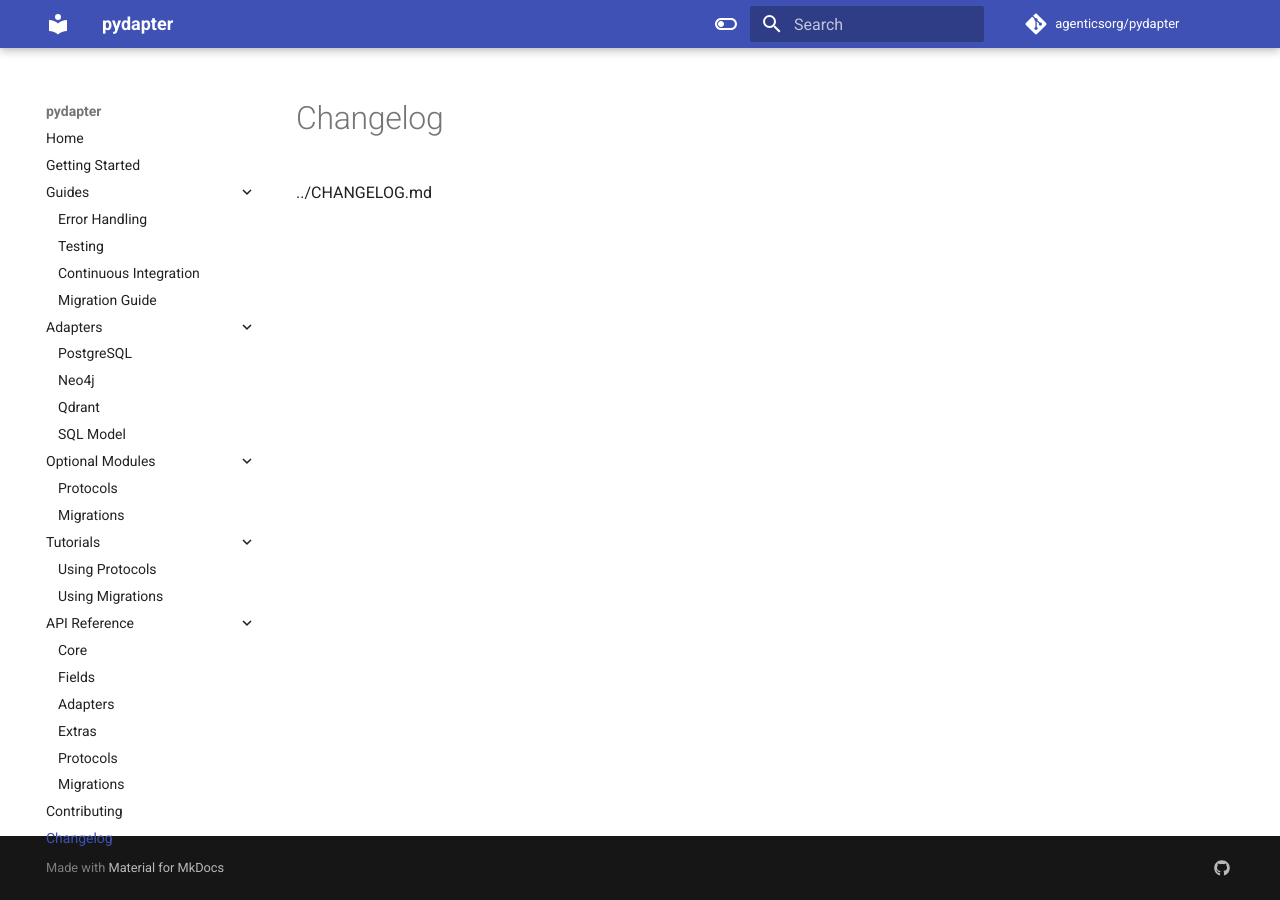
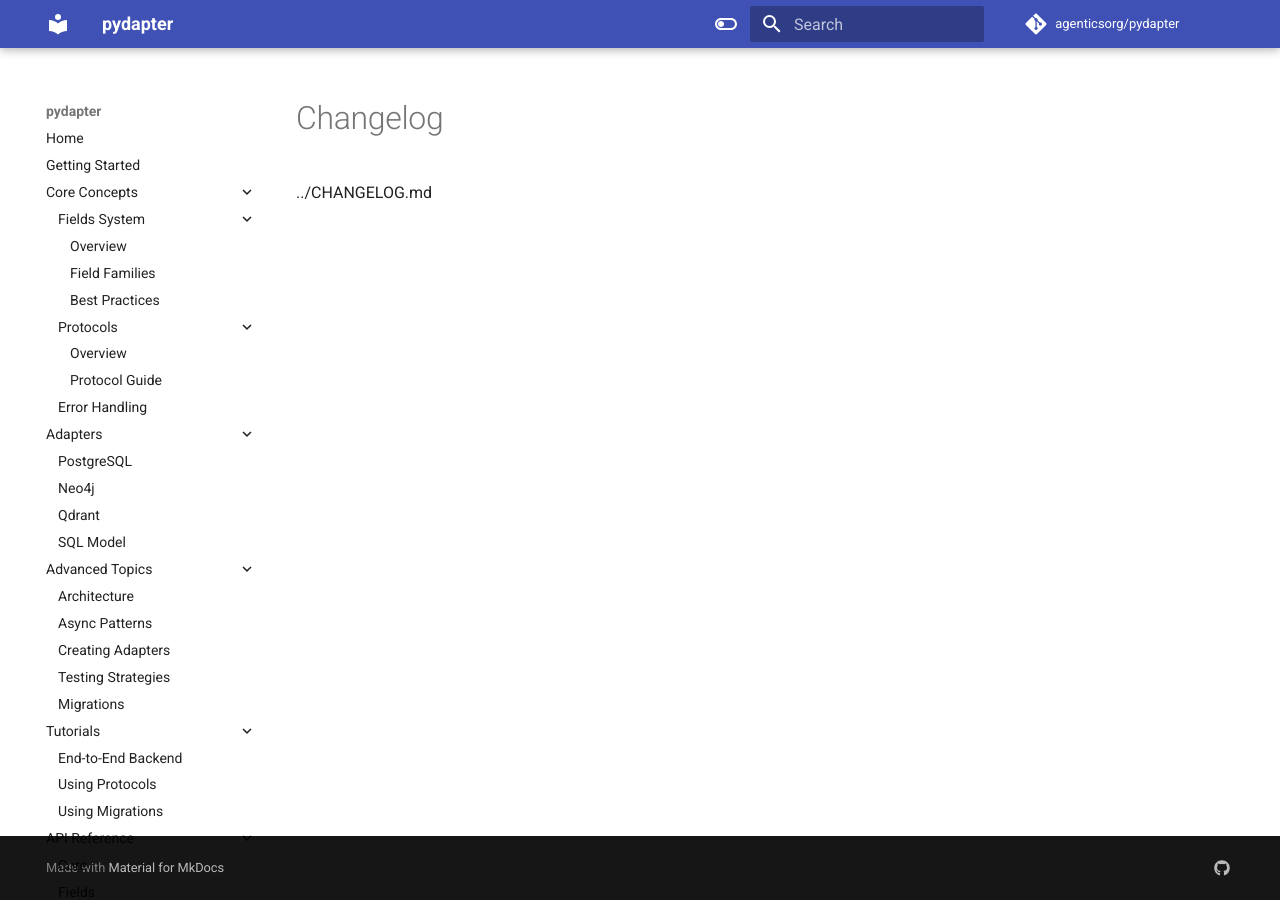
Before and after one commit to khive-ai/pydapter, an MkDocs documentation site: the page built from docs/changelog.md, in a window 1280 px wide. Built offline with MkDocs 1.6.1 and Material for MkDocs 9.7.7, drawn with Linux system fonts in a browser that asks for light colours; comment, search, counter and statistics services are not loaded.

Commit message:
chore: Update changelog and mkdocs navigation structure; enhance organization of guides and resources

```diff
--- a/mkdocs.yml
+++ b/mkdocs.yml
@@ -66,20 +66,28 @@
 nav:
   - Home: index.md
   - Getting Started: getting_started.md
-  - Guides:
+  - Core Concepts:
+      - Fields System:
+          - Overview: guides/fields.md
+          - Field Families: guides/field-families.md
+          - Best Practices: guides/fields-and-protocols-patterns.md
+      - Protocols:
+          - Overview: protocols.md
+          - Protocol Guide: guides/protocols.md
       - Error Handling: error_handling.md
-      - Testing: testing.md
-      - Continuous Integration: ci.md
-      - Migration Guide: migration_guide.md
   - Adapters:
       - PostgreSQL: postgres_adapter.md
       - Neo4j: neo4j_adapter.md
       - Qdrant: qdrant_adapter.md
       - SQL Model: sql_model_adapter.md
-  - Optional Modules:
-      - Protocols: protocols.md
+  - Advanced Topics:
+      - Architecture: guides/architecture.md
+      - Async Patterns: guides/async-patterns.md
+      - Creating Adapters: guides/creating-adapters.md
+      - Testing Strategies: guides/testing-strategies.md
       - Migrations: migrations.md
   - Tutorials:
+      - End-to-End Backend: guides/end-to-end-backend.md
       - Using Protocols: tutorials/using_protocols.md
       - Using Migrations: tutorials/using_migrations.md
   - API Reference:
@@ -89,8 +97,13 @@
       - Extras: api/extras.md
       - Protocols: api/protocols.md
       - Migrations: api/migrations.md
-  - Contributing: contributing.md
-  - Changelog: changelog.md
+  - Contributing:
+      - Contributing Guide: contributing.md
+      - CI/CD: ci.md
+  - Resources:
+      - Migration Guide: migration_guide.md
+      - Testing: testing.md
+      - Changelog: changelog.md
 
 extra:
   social:
```
Also changed, not shown: CHANGELOG.md (+13 -1 lines).
